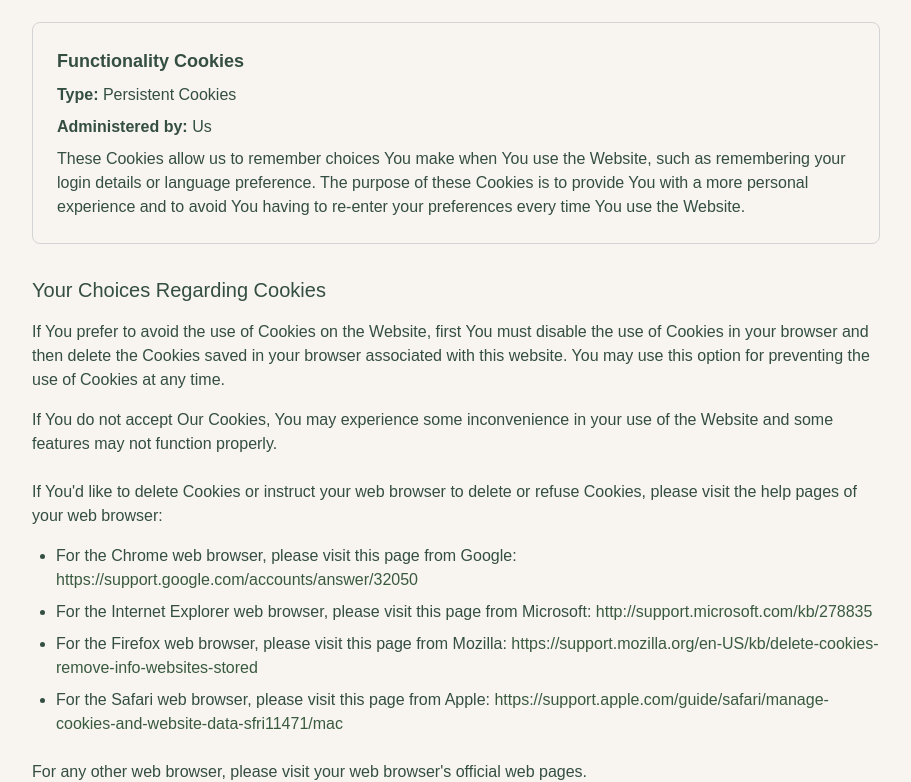
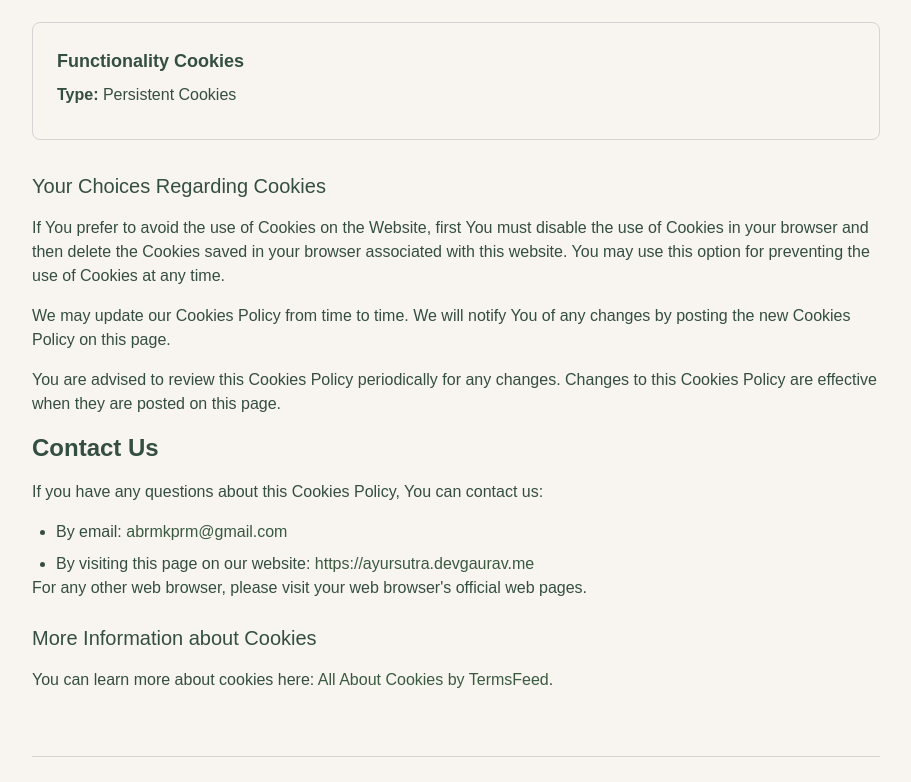
Before and after one commit to NextGenGk/Ayursutra-Panchkarma-Landing-Page, a Next.js app: page /cookies in a window 1280 px wide. Shown: the part 1459-2241 px from the top of the page, without its empty margins (184-1095 px from the left). Built offline with nearby package versions, Linux system fonts and the light colour scheme.

Commit message:
Fix : fix code for deployment

```diff
--- a/app/cookies/page.tsx
+++ b/app/cookies/page.tsx
@@ -24,7 +24,7 @@ export default function CookiesPolicy() {
           <h3 className="text-xl font-medium mb-2">Definitions</h3>
           <p className="mb-4">For the purposes of this Cookies Policy:</p>
           <ul className="list-disc pl-6 space-y-2 mb-6">
-            <li><strong>Company</strong> (referred to as either "the Company", "We", "Us" or "Our" in this Cookies Policy) refers to The Blue Boon, Durg, Chhattisgarh (C.G), 490001.</li>
+            <li><strong>Company</strong> (referred to as either &quot;the Company&quot;, &quot;We&quot;, &quot;Us&quot; or &quot;Our&quot; in this Cookies Policy) refers to The Blue Boon, Durg, Chhattisgarh (C.G), 490001.</li>
             <li><strong>Cookies</strong> means small files that are placed on Your computer, mobile device or any other device by a website, containing details of your browsing history on that website among its many uses.</li>
             <li><strong>Website</strong> refers to AyurSutra, accessible from <a href="https://ayursutra.devgaurav.me/" target="_blank" rel="noopener noreferrer" className="text-primary hover:underline">https://ayursutra.devgaurav.me/</a></li>
             <li><strong>You</strong> means the individual accessing or using the Website, or a company, or any legal entity on behalf of which such individual is accessing or using the Website, as applicable.</li>
@@ -35,7 +35,7 @@ export default function CookiesPolicy() {
           <h2 className="text-2xl font-semibold mb-4">The use of the Cookies</h2>
 
           <h3 className="text-xl font-medium mb-2">Type of Cookies We Use</h3>
-          <p className="mb-4">Cookies can be "Persistent" or "Session" Cookies. Persistent Cookies remain on your personal computer or mobile device when You go offline, while Session Cookies are deleted as soon as You close your web browser.</p>
+          <p className="mb-4">Cookies can be &quot;Persistent&quot; or &quot;Session&quot; Cookies. Persistent Cookies remain on your personal computer or mobile device when You go offline, while Session Cookies are deleted as soon as You close your web browser.</p>
           <p className="mb-6">We use both session and persistent Cookies for the purposes set out below:</p>
 
           <div className="space-y-6 mb-8">
@@ -49,26 +49,21 @@ export default function CookiesPolicy() {
             <div className="bg-muted/30 p-6 rounded-lg border border-border">
               <h4 className="text-lg font-semibold mb-2">Functionality Cookies</h4>
               <p className="mb-2"><strong>Type:</strong> Persistent Cookies</p>
-              <p className="mb-2"><strong>Administered by:</strong> Us</p>
-              <p>These Cookies allow us to remember choices You make when You use the Website, such as remembering your login details or language preference. The purpose of these Cookies is to provide You with a more personal experience and to avoid You having to re-enter your preferences every time You use the Website.</p>
             </div>
           </div>
 
           <h3 className="text-xl font-medium mb-4">Your Choices Regarding Cookies</h3>
           <p className="mb-4">If You prefer to avoid the use of Cookies on the Website, first You must disable the use of Cookies in your browser and then delete the Cookies saved in your browser associated with this website. You may use this option for preventing the use of Cookies at any time.</p>
-          <p className="mb-6">If You do not accept Our Cookies, You may experience some inconvenience in your use of the Website and some features may not function properly.</p>
-
-          <p className="mb-4">If You'd like to delete Cookies or instruct your web browser to delete or refuse Cookies, please visit the help pages of your web browser:</p>
-
-          <ul className="list-disc pl-6 space-y-2 mb-6">
-            <li>For the Chrome web browser, please visit this page from Google: <a href="https://support.google.com/accounts/answer/32050" target="_blank" rel="noopener noreferrer" className="text-primary hover:underline">https://support.google.com/accounts/answer/32050</a></li>
-            <li>For the Internet Explorer web browser, please visit this page from Microsoft: <a href="http://support.microsoft.com/kb/278835" target="_blank" rel="noopener noreferrer" className="text-primary hover:underline">http://support.microsoft.com/kb/278835</a></li>
-            <li>For the Firefox web browser, please visit this page from Mozilla: <a href="https://support.mozilla.org/en-US/kb/delete-cookies-remove-info-websites-stored" target="_blank" rel="noopener noreferrer" className="text-primary hover:underline">https://support.mozilla.org/en-US/kb/delete-cookies-remove-info-websites-stored</a></li>
-            <li>For the Safari web browser, please visit this page from Apple: <a href="https://support.apple.com/guide/safari/manage-cookies-and-website-data-sfri11471/mac" target="_blank" rel="noopener noreferrer" className="text-primary hover:underline">https://support.apple.com/guide/safari/manage-cookies-and-website-data-sfri11471/mac</a></li>
+          <p className="mb-4">We may update our Cookies Policy from time to time. We will notify You of any changes by posting the new Cookies Policy on this page.</p>
+          <p className="mb-4">You are advised to review this Cookies Policy periodically for any changes. Changes to this Cookies Policy are effective when they are posted on this page.</p>
+          <h2 className="text-2xl font-semibold mb-4">Contact Us</h2>
+          <p>If you have any questions about this Cookies Policy, You can contact us:</p>
+          <ul className="list-disc pl-6 space-y-2 mt-4">
+            <li>By email: <a href="mailto:abrmkprm@gmail.com" className="text-primary hover:underline">abrmkprm@gmail.com</a></li>
+            <li>By visiting this page on our website: <a href="https://ayursutra.devgaurav.me" target="_blank" rel="noopener noreferrer" className="text-primary hover:underline">https://ayursutra.devgaurav.me</a></li>
           </ul>
 
-          <p className="mb-6">For any other web browser, please visit your web browser's official web pages.</p>
-
+          <p className="mb-6">For any other web browser, please visit your web browser&apos;s official web pages.</p>
           <h3 className="text-xl font-medium mb-4">More Information about Cookies</h3>
           <p>You can learn more about cookies here: <a href="https://www.termsfeed.com/blog/cookies/" target="_blank" rel="noopener noreferrer" className="text-primary hover:underline">All About Cookies by TermsFeed</a>.</p>
         </div>
--- a/app/privacy/page.tsx
+++ b/app/privacy/page.tsx
@@ -36,7 +36,7 @@ export default function PrivacyPolicy() {
               <li><strong>Account</strong> means a unique account created for You to access our Service or parts of our Service.</li>
               <li><strong>Affiliate</strong> means an entity that controls, is controlled by or is under common control with a party.</li>
               <li><strong>Application</strong> refers to AyurSutra, the software program provided by the Company.</li>
-              <li><strong>Company</strong> (referred to as either "the Company", "We", "Us" or "Our" in this Agreement) refers to The Blue Boon, Durg, Chhattishgarg (C.G), 491001.</li>
+              <li><strong>Company</strong> (referred to as either &quot;the Company&quot;, &quot;We&quot;, &quot;Us&quot; or &quot;Our&quot; in this Agreement) refers to The Blue Boon, Durg, Chhattishgarg (C.G), 491001.</li>
               <li><strong>Cookies</strong> are small files that are placed on Your computer, mobile device or any other device by a website, containing the details of Your browsing history on that website among its many uses.</li>
               <li><strong>Country</strong> refers to: Chhattisgarh, India</li>
               <li><strong>Device</strong> means any device that can access the Service such as a computer, a cellphone or a digital tablet.</li>
@@ -74,7 +74,7 @@ export default function PrivacyPolicy() {
             <div className="space-y-2">
               <h4 className="text-lg font-medium text-foreground/85">Usage Data</h4>
               <p className="text-foreground/80">
-                Usage Data is collected automatically when using the Service. This may include information such as Your Device's Internet Protocol address (e.g. IP address),
+                Usage Data is collected automatically when using the Service. This may include information such as Your Device&apos;s Internet Protocol address (e.g. IP address),
                 browser type, browser version, the pages of our Service that You visit, the time and date of Your visit, the time spent on those pages,
                 unique device identifiers and other diagnostic data.
               </p>
@@ -115,7 +115,7 @@ export default function PrivacyPolicy() {
         {/* Additional Privacy Sections */}
         <section className="space-y-6">
           <div className="space-y-2">
-            <h2 className="text-2xl font-semibold text-foreground">Children's Privacy</h2>
+            <h2 className="text-2xl font-semibold text-foreground">Children&apos;s Privacy</h2>
             <p className="text-foreground/80">
               Our Service does not address anyone under the age of 13. We do not knowingly collect personally identifiable
               information from anyone under the age of 13.
--- a/components/ui/hero-section-demo-1-fixed.tsx
+++ b/components/ui/hero-section-demo-1-fixed.tsx
@@ -2,7 +2,6 @@
 
 import React from "react";
 import { motion } from "framer-motion";
-import Link from "next/link";
 import Image from "next/image";
 
 export const HeroSectionOne = () => {
```
Also changed, not shown: app/terms/page.tsx (+5 -5 lines).
